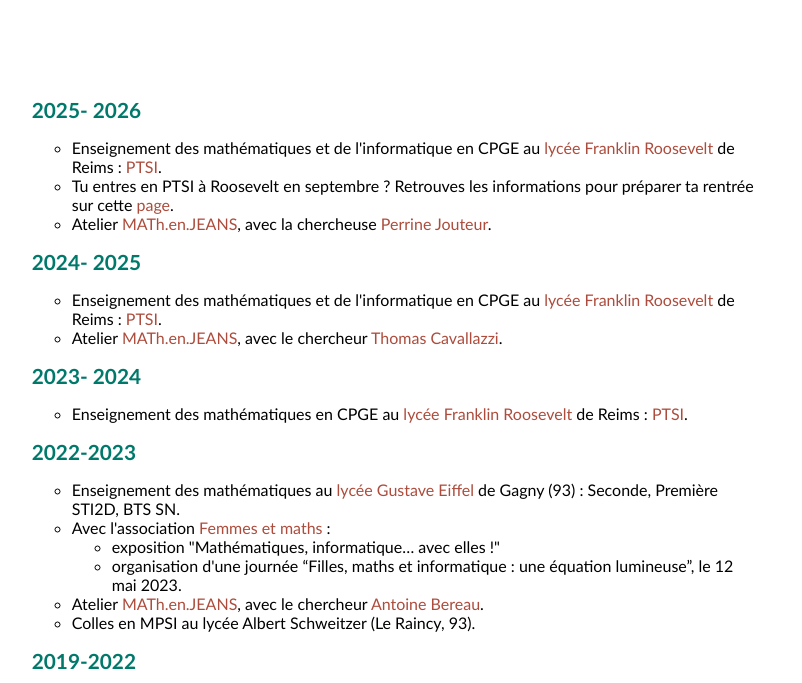
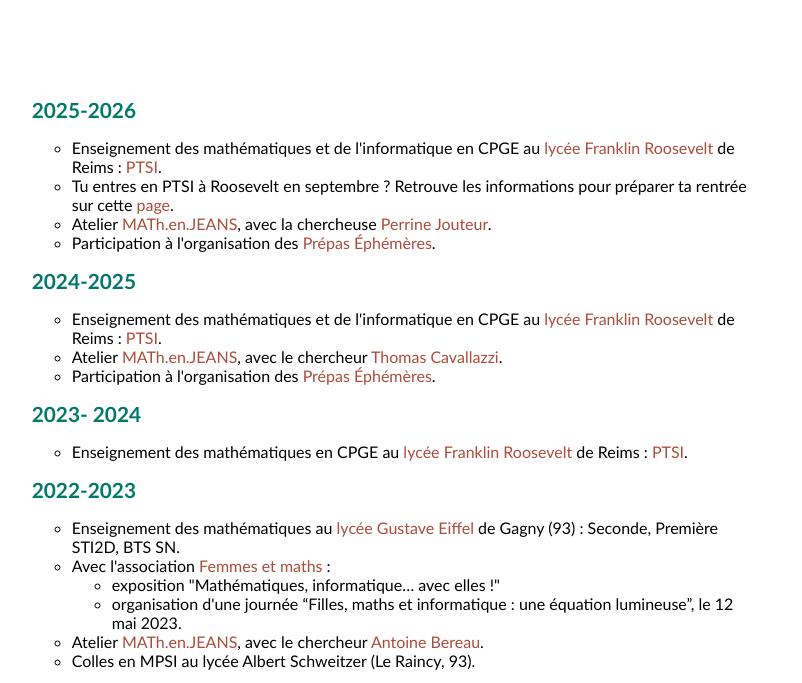
Before and after one commit to Emeline-maths/emeline-maths.github.io, a plain HTML site: page Enseignement.html in a window 1280 px wide. Shown: the part 114-797 px from the top of the page, without its empty margins (243-1045 px from the left). Drawn offline with nearby package versions, Linux system fonts and the light colour scheme.

Commit message:
prepa ephemeres

```diff
--- a/Enseignement.html
+++ b/Enseignement.html
@@ -49,20 +49,22 @@
       <article>
 
       <article>
-        <h2> 2025- 2026</h2>
+        <h2> 2025-2026</h2>
         <ul>
           <li>Enseignement des mathématiques et de l'informatique en CPGE au <a href="https://lyc-roosevelt-reims.monbureaunumerique.fr/">lycée Franklin Roosevelt</a> de Reims : <a href="PTSI.html">PTSI</a>.
-          <li>Tu entres en PTSI à Roosevelt en septembre ? Retrouves les informations pour préparer ta rentrée sur cette <a href = "https://lyc-roosevelt-reims.monbureaunumerique.fr/inscriptions/cpge/ptsi-informations-specifiques/">page</a>.</li>
+          <li>Tu entres en PTSI à Roosevelt en septembre ? Retrouve les informations pour préparer ta rentrée sur cette <a href = "https://lyc-roosevelt-reims.monbureaunumerique.fr/inscriptions/cpge/ptsi-informations-specifiques/">page</a>.</li>
           <li>
                Atelier <a href="https://www.mathenjeans.fr/">MATh.en.JEANS</a>, avec la chercheuse <a href="https://perso.eleves.ens-rennes.fr/people/perrine.jouteur/">Perrine Jouteur</a>.
           </li>
+          <li>Participation à l'organisation des <a href = "https://sites.google.com/view/prepas-ephemeres-roosevelt/accueil"> Prépas Éphémères</a>.</li>
         </ul>
-        <h2> 2024- 2025</h2>
+        <h2> 2024-2025</h2>
         <ul>
           <li>Enseignement des mathématiques et de l'informatique en CPGE au <a href="https://lyc-roosevelt-reims.monbureaunumerique.fr/">lycée Franklin Roosevelt</a> de Reims : <a href="PTSI.html">PTSI</a>.</li>
           <li>
             Atelier <a href="https://www.mathenjeans.fr/">MATh.en.JEANS</a>, avec le chercheur <a href="https://perso.eleves.ens-rennes.fr/people/thomas.cavallazzi/#accueil">Thomas Cavallazzi</a>.
           </li>
+          <li>Participation à l'organisation des <a href = "https://sites.google.com/view/prepas-ephemeres-roosevelt/accueil"> Prépas Éphémères</a>.</li>
         </ul>
         <h2> 2023- 2024</h2>
         <ul>
```
